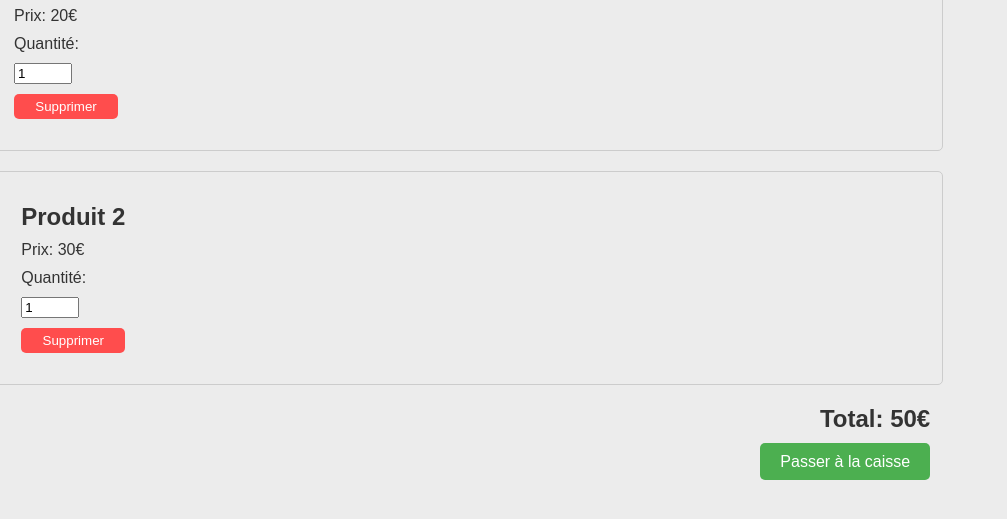
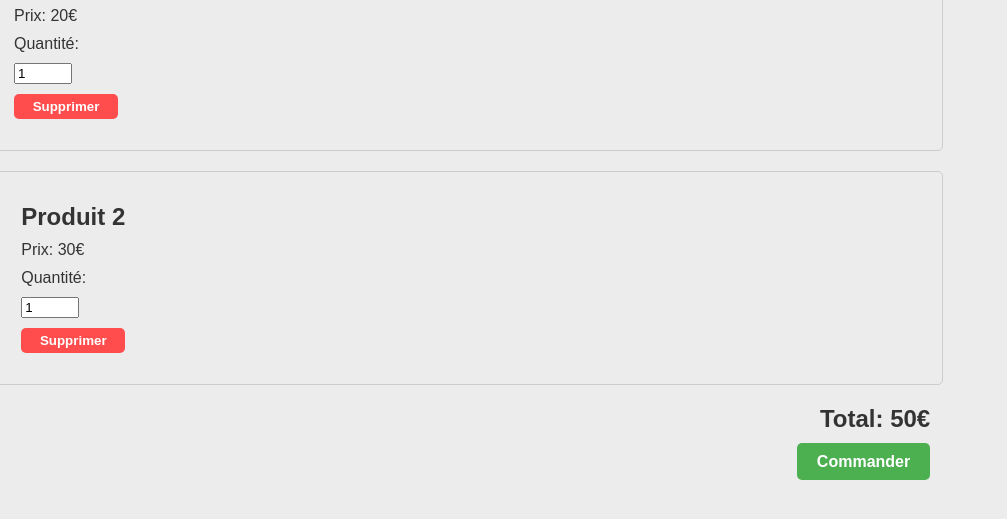
Before and after one commit to RubnK/ecommerce-project-b2, a plain HTML site: page panier/index.html in a window 1280 px wide. Shown: the part 233-752 px from the top of the page, 273-1280 px from the left. Drawn offline with nearby package versions, Linux system fonts and the light colour scheme.

Commit message:
Mise à jour du panier

```diff
--- a/panier/index.html
+++ b/panier/index.html
@@ -50,7 +50,7 @@
         </div>
         <div class="total">
             <h2>Total: 50€</h2>
-            <a class="checkout" href="/">Passer à la caisse</a>
+            <a class="checkout" href="/">Commander</a>
         </div>
   </body>
 </html>
--- a/panier/style.css
+++ b/panier/style.css
@@ -57,6 +57,12 @@ h1 {
     padding: 5px 10px;
     border-radius: 5px;
     cursor: pointer;
+    transition: all .2s linear;
+    font-weight: bold;
+}
+
+.remove:hover {
+    background-color: red;
 }
 
 .total {
@@ -72,4 +78,9 @@ h1 {
     border: none;
     padding: 10px 20px;
     border-radius: 5px;
+    transition: all .2s linear;
+    font-weight: bold;
 }
+.checkout:hover {
+    background-color: green;
+}
```
Also changed, not shown: imgs/produit1.png, imgs/produit4.png (added).
